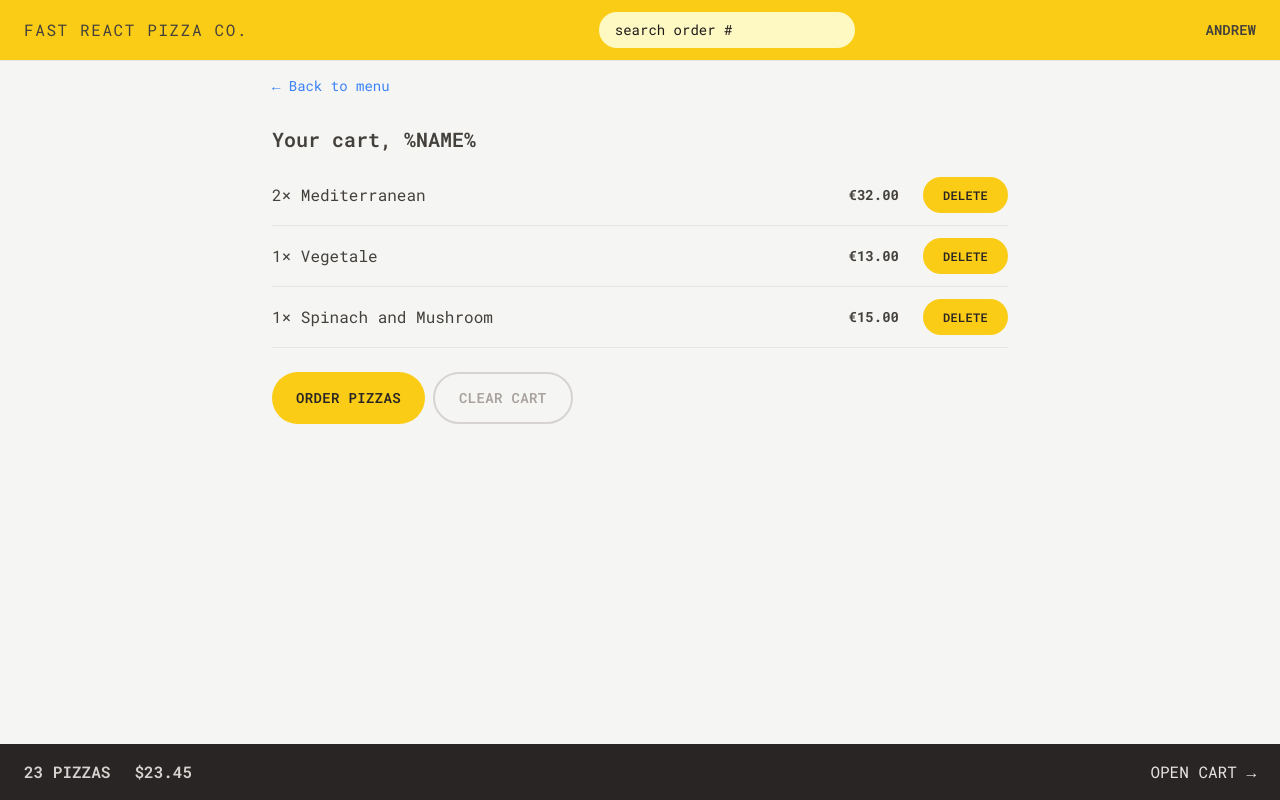
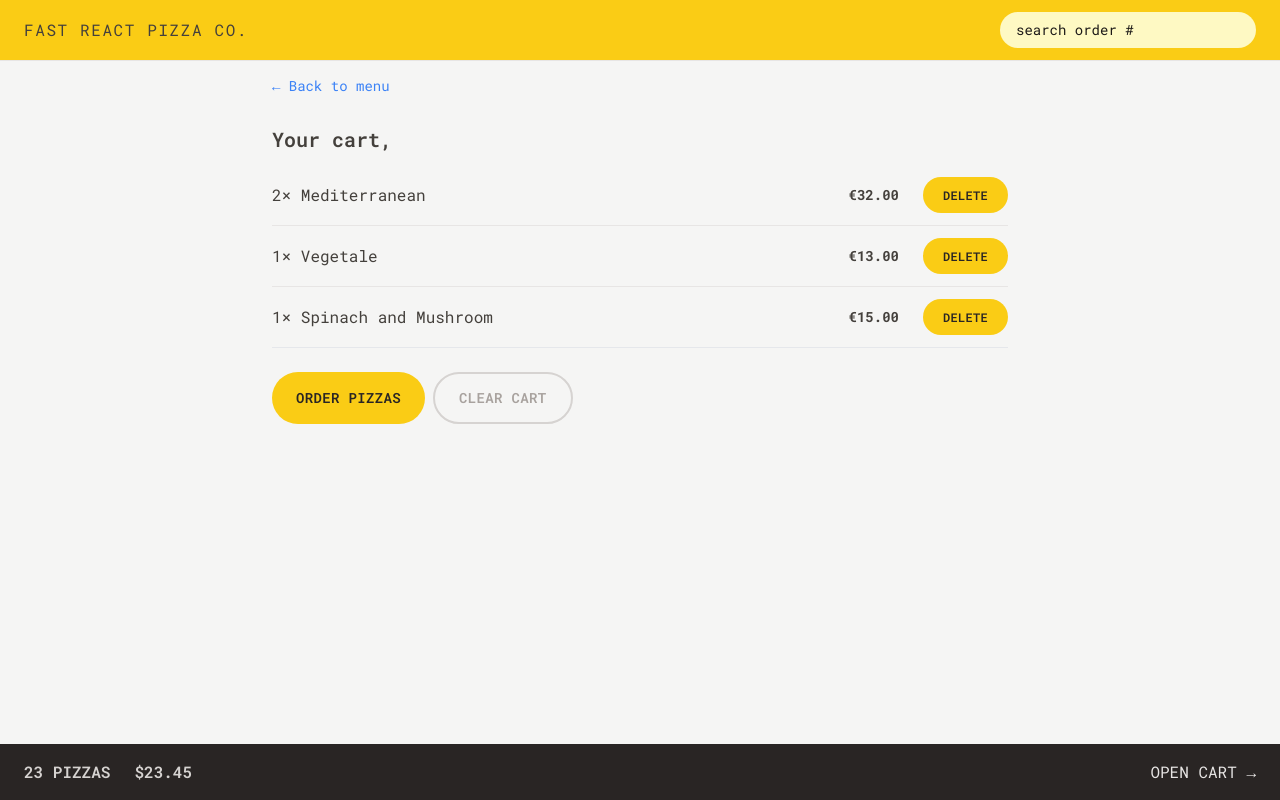
Before and after one commit to andrew0samir/fast-react-pizza, a React (Vite) app: page /cart in a window 1280 px wide. Built offline with nearby package versions, Linux system fonts and the light colour scheme.

Commit message:
reading and updating the user state

```diff
--- a/src/features/cart/Cart.jsx
+++ b/src/features/cart/Cart.jsx
@@ -2,6 +2,7 @@ import { Link } from 'react-router-dom'
 import LinkButton from '../../ui/LinkButton'
 import Button from '../../ui/Button'
 import CartItem from './CartItem'
+import { useSelector } from 'react-redux'
 
 const fakeCart = [
     {
@@ -28,13 +29,17 @@ const fakeCart = [
 ]
 
 function Cart() {
+    const username = useSelector((state) => state.user.username)
+
     const cart = fakeCart
 
     return (
         <div className="px-4 py-3">
             <LinkButton to="/menu">&larr; Back to menu</LinkButton>
 
-            <h2 className="mt-7 text-xl font-semibold">Your cart, %NAME%</h2>
+            <h2 className="mt-7 text-xl font-semibold">
+                Your cart, {username}
+            </h2>
 
             <ul className="mt-3 divide-y divide-stone-200 border-b">
                 {cart.map((item) => (
--- a/src/features/order/CreateOrder.jsx
+++ b/src/features/order/CreateOrder.jsx
@@ -2,6 +2,7 @@ import { useState } from 'react'
 import { Form, redirect, useActionData, useNavigation } from 'react-router-dom'
 import { createOrder } from '../../services/apiRestaurant'
 import Button from '../../ui/Button'
+import { useSelector } from 'react-redux'
 
 // https://uibakery.io/regex-library/phone-number
 const isValidPhone = (str) =>
@@ -34,6 +35,8 @@ const fakeCart = [
 ]
 
 function CreateOrder() {
+    const username = useSelector((state) => state.user.username)
+
     const navigation = useNavigation()
     const isSubmitting = navigation.state === 'submitting'
 
@@ -56,6 +59,7 @@ function CreateOrder() {
                         name="customer"
                         required
                         className="input grow"
+                        defaultValue={username}
                     />
                 </div>
 
--- a/src/features/user/CreateUser.jsx
+++ b/src/features/user/CreateUser.jsx
@@ -1,11 +1,20 @@
 import { useState } from 'react'
 import Button from '../../ui/Button'
+import { useDispatch } from 'react-redux'
+import { updateName } from './userSlice'
+import { useNavigate } from 'react-router-dom'
 
 function CreateUser() {
     const [username, setUsername] = useState('')
+    const dispatch = useDispatch()
+    const navigate = useNavigate()
 
     function handleSubmit(e) {
         e.preventDefault()
+
+        if (!username) return
+        dispatch(updateName(username))
+        navigate("/menu")
     }
 
     return (
--- a/src/features/user/userSlice.js
+++ b/src/features/user/userSlice.js
@@ -24,7 +24,7 @@ import { createSlice } from "@reduxjs/toolkit"
 
 
 const initialState = {
-    username: 'andrew',
+    username: '',
 }
 
 const userSlice = createSlice({
--- a/src/ui/Home.jsx
+++ b/src/ui/Home.jsx
@@ -1,5 +1,9 @@
+import { useSelector } from 'react-redux'
 import CreateUser from '../features/user/CreateUser'
+import Button from './Button'
+
 function Home() {
+    const username = useSelector((state) => state.user.username)
     return (
         <div className="my-10 px-4 text-center sm:my-16">
             <h1 className="mb-8 text-xl font-semibold md:text-3xl">
@@ -9,7 +13,13 @@ function Home() {
                     Straight out of the oven, straight to you.
                 </span>
             </h1>
-            <CreateUser />
+            {username === '' ? (
+                <CreateUser />
+            ) : (
+                <Button to="/menu" type="primary">
+                    Continue Ordering, {username}
+                </Button>
+            )}
         </div>
     )
 }
```
